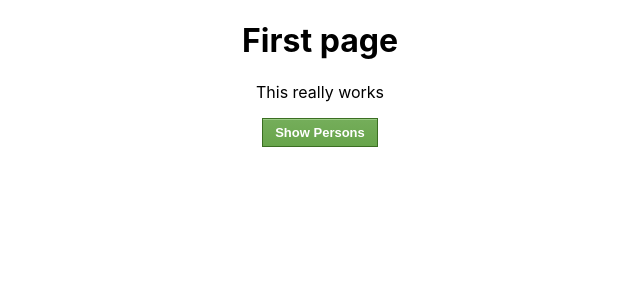
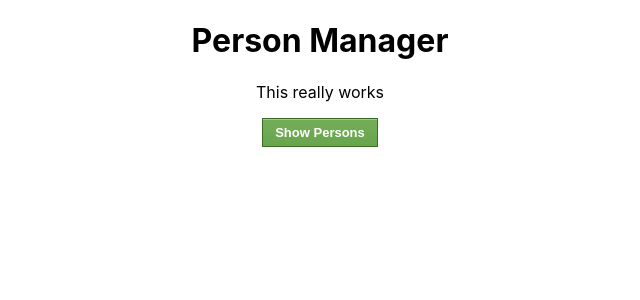
Before and after one commit to Alejo-Casta/reactUdemy, a React (Create React App) app: page / in a window 1280 px wide. Shown: the top 300 px of the page, without its empty margins (320-960 px from the left). Built offline with nearby package versions, Linux system fonts and the light colour scheme.

Commit message:
88. Class-based vs Functional Components

```diff
--- a/src/components/Cockpit/Cockpit.js
+++ b/src/components/Cockpit/Cockpit.js
@@ -18,7 +18,7 @@
 
     return (
         <div className=''>
-            <h1>First page</h1>
+            <h1>{props.title}</h1>
             <p className={classes.join(' ')}>This really works</p>
             <button className={btnClass} onClick={props.click}>Show Persons</button>
         </div>
--- a/src/container/App.js
+++ b/src/container/App.js
@@ -54,6 +54,7 @@
     return (
       <div className={styles.App}>
         <Cockpit
+          title={this.props.title}
           showPersons={this.state.showPersons}
           persons={this.state.persons}
           click={this.togglePersonsHandler}
--- a/src/index.js
+++ b/src/index.js
@@ -4,7 +4,7 @@
 import App from './container/App';
 import * as serviceWorker from './serviceWorker';
 
-ReactDOM.render(<App />, document.getElementById('root'));
+ReactDOM.render(<App title='Person Manager' />, document.getElementById('root'));
 
 // If you want your app to work offline and load faster, you can change
 // unregister() to register() below. Note this comes with some pitfalls.
```
